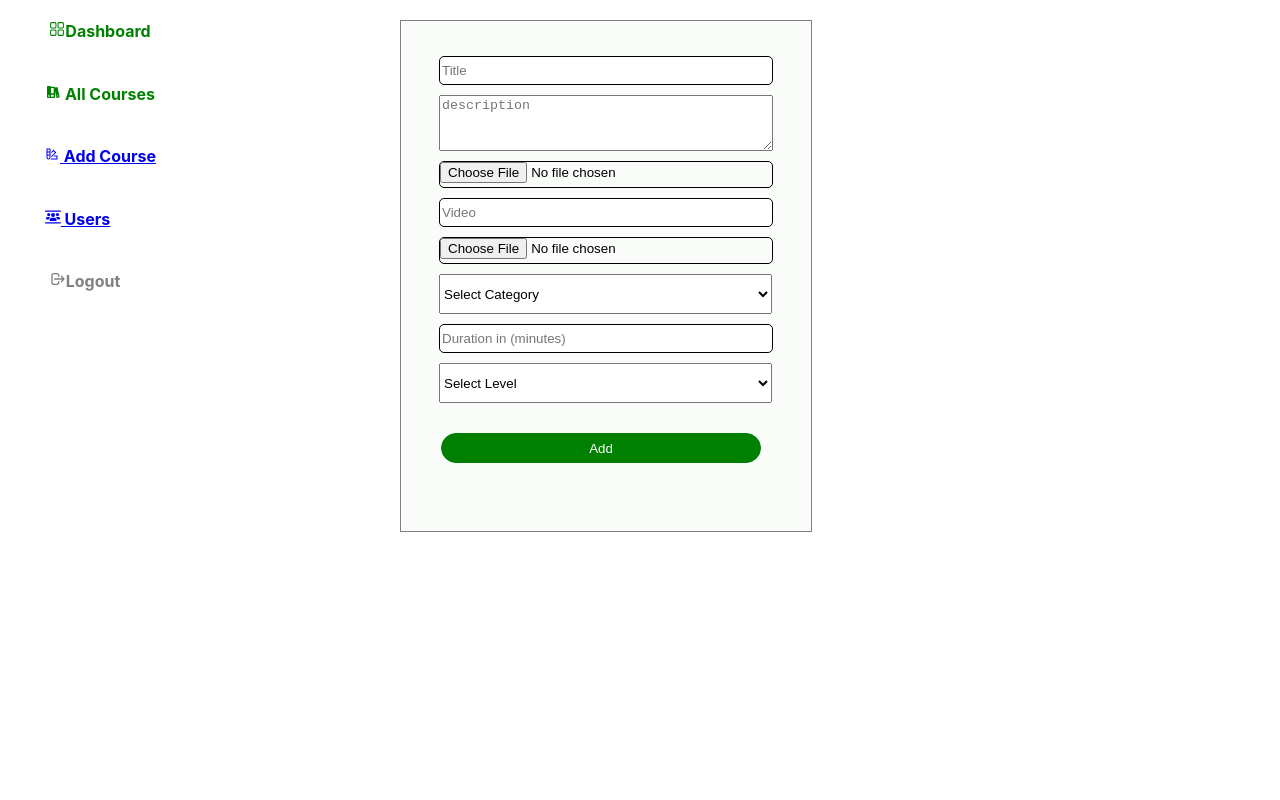
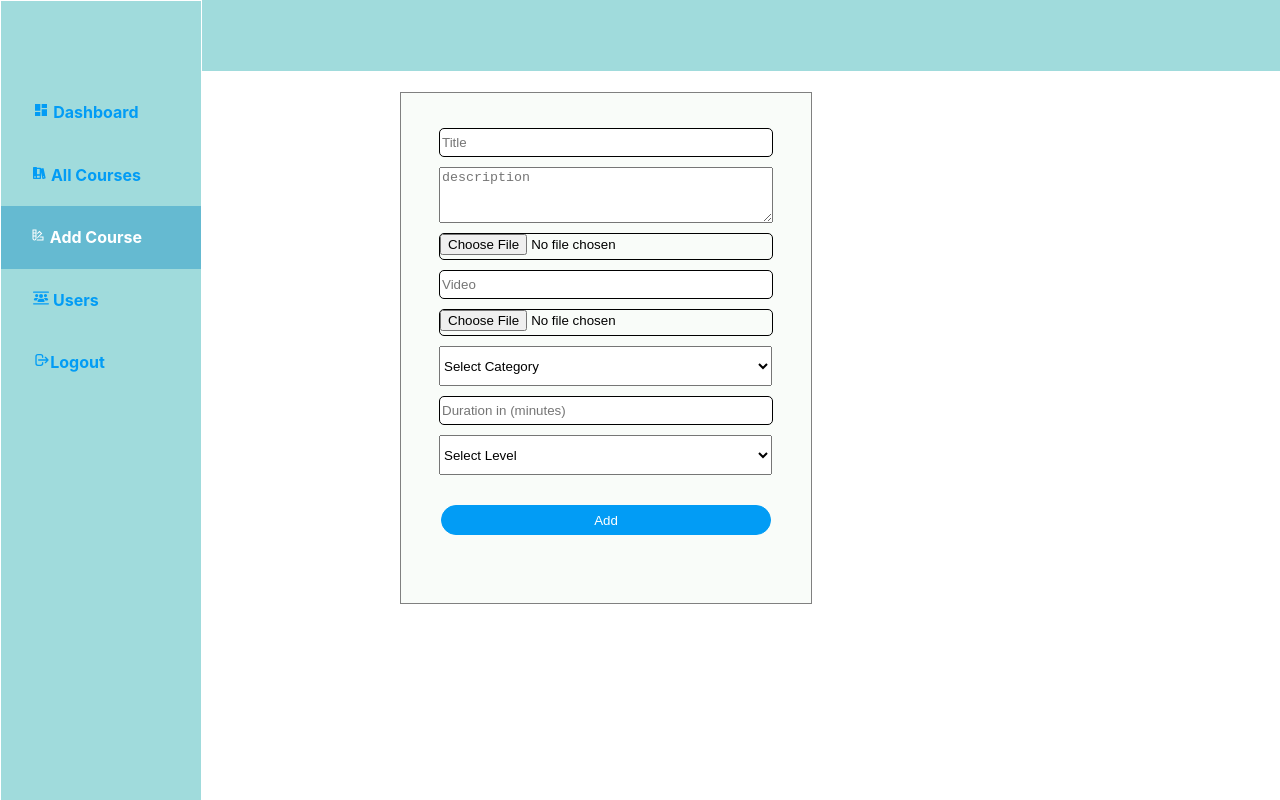
Before and after one commit to aicha652/course-learning-platform, a React (Create React App) app: page /AddCourse in a window 1280 px wide. Built offline with nearby package versions, Linux system fonts and the light colour scheme; sample sign-in values are in the browser's storage.

Commit message:
fix some Pages

```diff
--- a/src/components/Login.js
+++ b/src/components/Login.js
@@ -39,8 +39,8 @@ export default function Login() {
     return(
         <>
           <Navbar />
-          <form onSubmit={handleLogin}>
-           <div className="loginContainer">
+          <div className="loginContainer">
+            <form onSubmit={handleLogin}>
               <p>Welcome back</p>
               <h6>Please Enter Your Details</h6>
               <label >Email: </label>
@@ -68,8 +68,8 @@ export default function Login() {
               <div className="detail" >
                 <h5>Don't have an account? <Link to="/signup" className="link">Sign UP</Link> </h5>
               </div>
-            </div>
-          </form>
+            </form>
+          </div>
         </>
     )
 }
--- a/src/components/SignUp.js
+++ b/src/components/SignUp.js
@@ -30,8 +30,8 @@ export default function SignUp() {
     return(
         <>
           <Navbar />
-          <form onSubmit={handleSignup}>
-           <div className="signupContainer">
+          <div className="signupContainer">
+            <form onSubmit={handleSignup}>
               <p>Sign Up</p>
               <label >Name: </label>
               <input
@@ -68,8 +68,8 @@ export default function SignUp() {
               <div className="detail" >
                 <h5>Already have an account? <Link to="/login" className="link">Log In</Link> </h5>
               </div>
-            </div>
-          </form>
+            </form>
+          </div>
         </>
     )
 }
--- /dev/null
+++ b/src/pages/Admin/AdminNavBar.js
@@ -0,0 +1,9 @@
+import "../../styles/AdminNavBar.css"
+
+export default function AdminNavBar() {
+    return(
+        <div className="adminNavBar">
+
+        </div>
+    )
+}
--- a/src/pages/Admin/SideBar.js
+++ b/src/pages/Admin/SideBar.js
@@ -2,10 +2,11 @@ import "../../styles/Sidebar.css"
 import { RiBookShelfFill } from "react-icons/ri";
 import { LiaSwatchbookSolid } from "react-icons/lia";
 import { FaUsersBetweenLines } from "react-icons/fa6";
-import { RxDashboard } from "react-icons/rx";
+import { MdDashboard } from "react-icons/md";
 import { HiOutlineLogout } from "react-icons/hi";
-import { Link, useLocation, useNavigate } from "react-router-dom";
+import { NavLink, useLocation, useNavigate } from "react-router-dom";
 import { useEffect } from "react";
+import AdminNavBar from "./AdminNavBar";
 
 
 
@@ -27,16 +28,26 @@ export default function SideBar() {
 
     return(
         <>
+           <AdminNavBar />
            <div className="sidebar">
-                <Link to="/dashboard" className="link" >
-                <h4 className={`main-container${location.pathname == "/dashboard"? "bg" : "normalbg"}`} ><RxDashboard />Dashboard</h4>
-                </Link>
-                <Link to="/adminCourses" className="link">
-                <h4 className={`main-container${location.pathname == "/courses"? "bg" : "normalbg"}`} ><RiBookShelfFill /> All Courses</h4>
-                </Link>
-                <Link to="/AddCourse" ><h4><LiaSwatchbookSolid /> Add Course</h4></Link>
-                <Link to="/Users"><h4 style={{ marginLeft:"-45px" }} ><FaUsersBetweenLines /> Users</h4></Link>
-                <h4 style={{ marginLeft:"-30px" }} onClick={handleLogout} ><HiOutlineLogout />Logout</h4>
+                <NavLink to="/dashboard" className={({isActive}) => isActive? "link active" : "link"} >
+                <h4><MdDashboard /> Dashboard</h4>
+                </NavLink>
+
+                <NavLink to="/adminCourses" className={({isActive})=>isActive? "link active" : "link"}>
+                <h4><RiBookShelfFill /> All Courses</h4>
+                </NavLink>
+
+                <NavLink to="/AddCourse" className={({isActive}) => isActive? "link active" : "link"}>
+                <h4><LiaSwatchbookSolid /> Add Course</h4>
+                </NavLink>
+
+                <NavLink to="/Users" className={({isActive}) => isActive? "link active" : "link"}>
+                <h4 style={{ marginLeft:"-70px" }} ><FaUsersBetweenLines /> Users</h4>
+                </NavLink>
+
+
+                <h4 style={{ marginLeft:"-63px", color: "#029cf5" }} onClick={handleLogout} ><HiOutlineLogout />Logout</h4>
            </div>
         </>
     )
--- /dev/null
+++ b/src/styles/AdminNavBar.css
@@ -0,0 +1,7 @@
+.adminNavBar {
+    width: 100%;
+    height: 80px;
+    background: #a0dbdc;
+    margin-top: -10px;
+    border: 1px solid #fff;
+}
--- a/src/styles/Dashboard.css
+++ b/src/styles/Dashboard.css
@@ -3,8 +3,9 @@
     flex-direction: row;
     margin-left: 250px;
     margin-top: 100px;
+    right: 0;
 }
-.card {
+.cards .card {
     display: flex;
     flex-direction: column;
     flex-wrap: wrap;
@@ -12,14 +13,14 @@
     border-radius: 5px;
     width: 240px;
     height: 160px;
-    background-color: rgb(154, 243, 194);
+    background-color: rgb(154, 234, 243);
     font-size: 40px;
     color: #fff;
     margin-top: -10px;
     margin-right: 80px;
 }
 
-.Titles {
+.cards .card .Titles {
     display: flex;
     justify-content: space-between;
     flex-direction: row;
--- a/src/styles/Login.css
+++ b/src/styles/Login.css
@@ -7,13 +7,19 @@
     height: 450px;
     border-radius: 10px;
     margin-top: 100px;
-    margin-left: 480px;
+    margin-left: 20px;
     margin-bottom: 400px;
     background-color: #fff;
 }
 
+.loginContainer form {
+    border: 1px solid #c3cacd;
+    background-color: #bdd3dc;
+}
+
 .loginContainer p {
     font-size: 27px;
+    color: black;
     margin-left: -150px;
 }
 
@@ -36,10 +42,10 @@ label {
 button {
     width: 320px;
     margin-left: 10px;
-    border: 1px solid green;
+    border: 1px solid #029cf5;
     border-radius: 30px;
     height: 30px;
-    background: green;
+    background: #029cf5;
     margin-top: 25px;
     cursor: pointer;
     color: #fff;
@@ -57,5 +63,5 @@ button {
 
 .link {
     text-decoration: none;
-    color : green;
+    color : #029cf5;
 }
--- a/src/styles/Sidebar.css
+++ b/src/styles/Sidebar.css
@@ -4,30 +4,23 @@
     left: 0;
     display: flex;
     flex-direction: column;
-    background: #fff;
+    background: #a0dbdc;
     height: 100%;
     width: 200px;
-    color: gray;
+    padding-top: 80px;
+    border: 1px solid #fff;
 }
 
 h4 {
     cursor: pointer;
+    margin-left: -30px;
 }
-
-.main-container {
-    display: flex;
-    min-height: 100vh;
-}
-
-.bg {
-    background: green;
-}
-
-.normal-bg {
-    background: red;
-}
-
 
 .link {
     text-decoration: none;
 }
+
+.sidebar .active {
+    background-color: rgb(101, 186, 209);
+    color: #fff;
+}
--- a/src/styles/SignUp.css
+++ b/src/styles/SignUp.css
@@ -2,18 +2,23 @@
     display: flex;
     justify-content: center;
     flex-direction: column;
-    width: 340px;
+    width: 380px;
     border: 1px solid #fff;
     height: 450px;
     border-radius: 10px;
     margin-top: 100px;
-    margin-left: 480px;
+    margin-left: 20px;
     margin-bottom: 400px;
     background-color: #fff;
+    padding: 5px 15px;
 }
-
+.signupContainer form {
+    border: 1px solid #c3cacd;
+    background-color: #bacdd5;
+}
 .signupContainer p {
     font-size: 27px;
+    color: black;
 }
 
 .signupContainer h6 {
@@ -33,12 +38,12 @@ label {
 }
 
 button {
-    width: 320px;
+    width: 330px;
     margin-left: 10px;
-    border: 1px solid green;
+    border: 1px solid #029cf5;
     border-radius: 30px;
     height: 30px;
-    background: green;
+    background: #029cf5;
     margin-top: 25px;
     cursor: pointer;
     color: #fff;
@@ -56,5 +61,5 @@ button {
 
 .link {
     text-decoration: none;
-    color : green;
+    color : #029cf5;
 }
```
